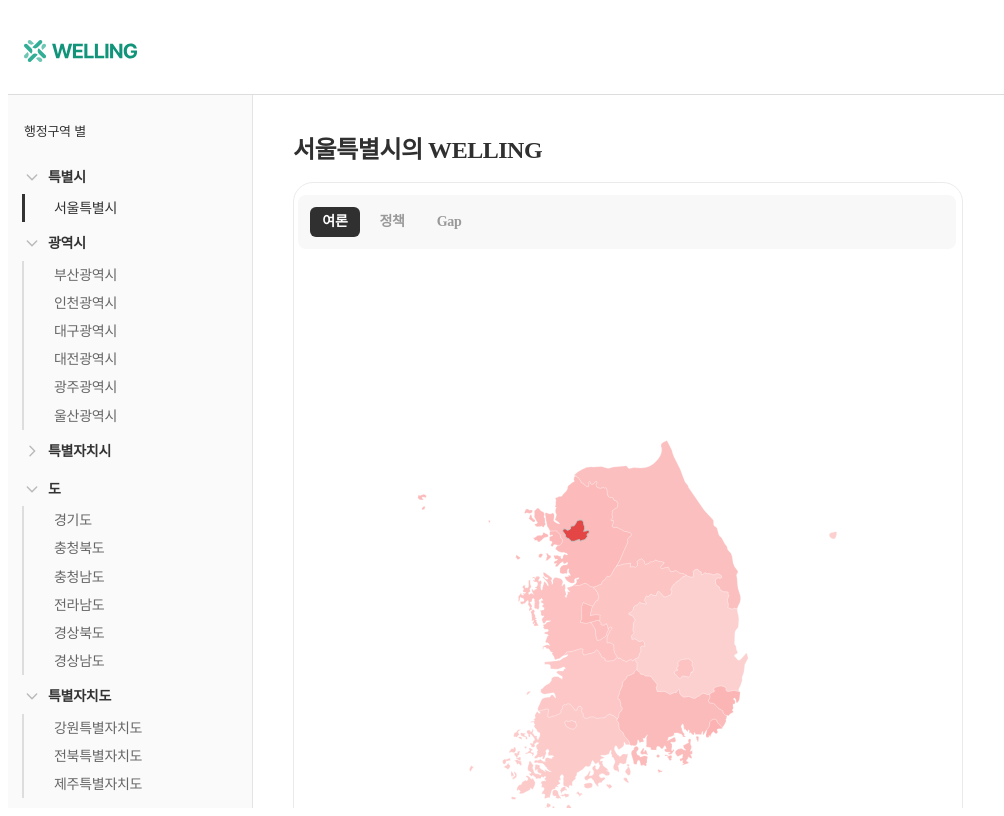
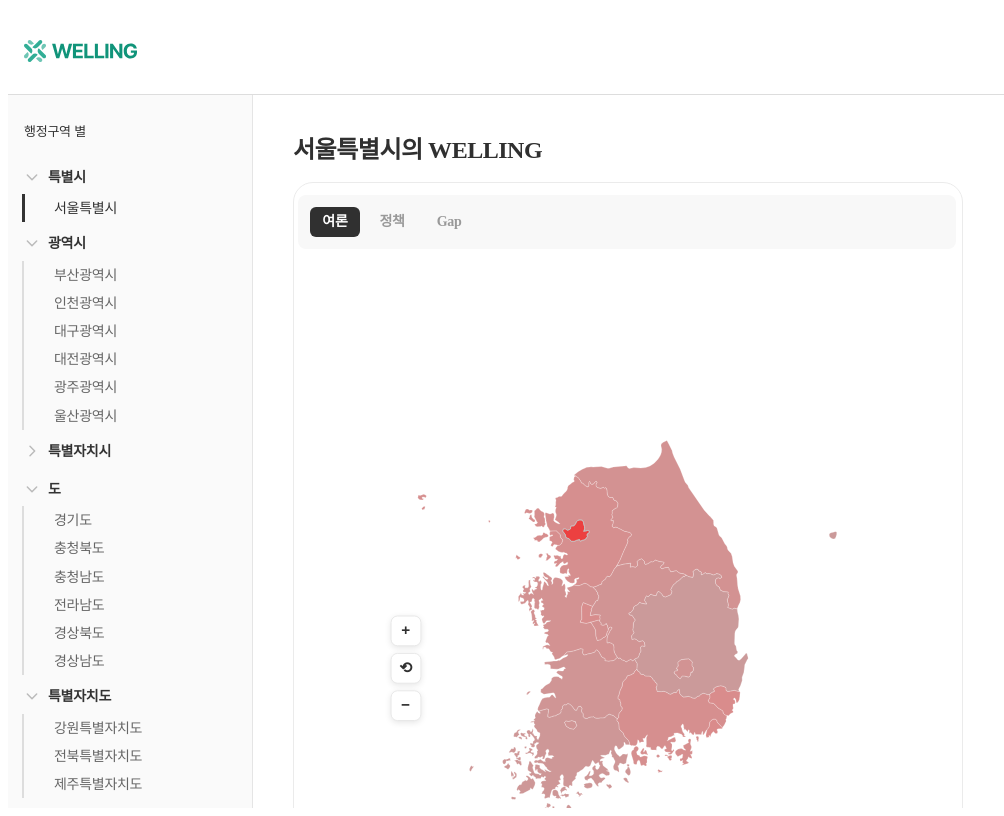
Before and after one commit to seojoon1/Welling, a React (Vite) app: page / in a window 1280 px wide. Shown: the whole page, without its empty margins (0-1004 px from the left). Built offline with nearby package versions, Linux system fonts and the light colour scheme; no server answers; a web font is replaced by a local one.

Commit message:
map zoom in/out

```diff
--- a/src/components/com/Org_AnalysisSpace/org_analysisSpace.jsx
+++ b/src/components/com/Org_AnalysisSpace/org_analysisSpace.jsx
@@ -109,20 +109,20 @@
                 </div>
 
                 {/* 상위 주제 */}
-                {diagnosisData.result?.top_topics && (
+                {/* {diagnosisData.result?.top_topics && (
                   <div className={styles.sectionConsulting}>
                     <h3 className={styles.sectionTitle}>상위 주제</h3>
                     <p className={styles.text}>{diagnosisData.result.top_topics}</p>
                   </div>
-                )}
+                )} */}
 
                 {/* 여론 활발도 */}
-                {diagnosisData.scarcity_level && (
+                {/* {diagnosisData.scarcity_level && (
                   <div className={styles.sectionConsulting}>
                     <h3 className={styles.sectionTitle}>여론 활발도</h3>
                     <p className={styles.text}>{diagnosisData.scarcity_level}</p>
                   </div>
-                )}
+                )} */}
 
                 {/* 문제 요약 */}
                 {diagnosisData.result?.problem_summary && (
@@ -133,21 +133,21 @@
                 )}
 
                 {/* 희소성 인사이트 */}
-                {diagnosisData.result?.scarcity_insight && (
+                {/* {diagnosisData.result?.scarcity_insight && (
                   <div className={styles.sectionConsulting}>
                     <h3 className={styles.sectionTitle}>여론 분석</h3>
                     <p className={styles.text}>{diagnosisData.result.scarcity_insight}</p>
                   </div>
-                )}
+                )} */}
 
                 {/* 데이터 출처 */}
-                {diagnosisData.record_count && (
+                {/* {diagnosisData.record_count && (
                   <div className={styles.infoBox}>
                     <p className={styles.infoFooter}>
                       분석 데이터: {diagnosisData.record_count}개 의견 기반
                     </p>
                   </div>
-                )}
+                )} */}
               </>
             ) : (
               <div className={styles.section}>
@@ -190,28 +190,17 @@
                     <h3 className={styles.sectionTitle}>참고 정책</h3>
                     <div className={styles.infoBox}>
                       <ul style={{ margin: 0, paddingLeft: '20px' }}>
-                        {ragData.result.reference_policies.map((policy, index) => (
-                          <li key={index} className={styles.text} style={{ marginBottom: '8px' }}>
-                            {policy}
-                          </li>
-                        ))}
+                        {ragData.result.reference_policies.map((policyName, index) => {
+                          const regionName = ragData.result.reference_regions?.[index] || '';
+                          // console.log(`[Policy ${index}] Name: "${policyName}", Region: "${regionName}"`);
+                          // console.log('Full ragData.result:', ragData.result);
+                          return (
+                            <li key={index} className={styles.text} style={{ marginBottom: '8px' }}>
+                              {policyName} ({regionName})
+                            </li>
+                          );
+                        })}
                       </ul>
-                    </div>
-                  </div>
-                )}
-
-                {/* 유사 지역 */}
-                {ragData.related_regions && ragData.related_regions.length > 0 && (
-                  <div className={styles.sectionConsulting}>
-                    <h3 className={styles.sectionTitle}>유사 지역</h3>
-                    <div className={styles.infoBox}>
-                      {ragData.related_regions.map((region, index) => (
-                        <div key={index} style={{ marginBottom: '4px' }}>
-                          <span className={styles.text}>
-                            {region.region_name} (유사도: {(region.similarity * 100).toFixed(1)}%)
-                          </span>
-                        </div>
-                      ))}
                     </div>
                   </div>
                 )}
--- a/src/components/com/Org_AnalysisSpace/org_analysisSpace.module.css
+++ b/src/components/com/Org_AnalysisSpace/org_analysisSpace.module.css
@@ -1,12 +1,12 @@
 /* 레이아웃 박스 */
 .layoutBox {
-  width: 824px;
+  width: 800px;
   max-width: 894px;
   height: 420px;
   flex-shrink: 0;
   border-radius: 20px;
   border: 1px solid var(--Neutral-Gray-700, #EBEBEB);
-  background: var(--Neutral-White, #FFF);
+  background: var(--Neutral-White, #fff);
   display: flex;
   flex-direction: column;
   padding: 24px;
--- a/src/components/com/Org_Map/org_map.jsx
+++ b/src/components/com/Org_Map/org_map.jsx
@@ -11,6 +11,10 @@
   const [loading, setLoading] = useState(true);
   const [error, setError] = useState(null);
   const [svgLoaded, setSvgLoaded] = useState(false);
+  const [zoom, setZoom] = useState(1); // 확대/축소 배율 (1 = 100%)
+  const [pan, setPan] = useState({ x: 0, y: 0 }); // 지도 이동 위치
+  const [isDragging, setIsDragging] = useState(false); // 드래그 상태
+  const [dragStart, setDragStart] = useState({ x: 0, y: 0 }); // 드래그 시작 위치
 
   /**
    * SVG ref 콜백 함수
@@ -186,36 +190,54 @@
   }, [activeTab]);
 
   /**
-   * Hex 색상을 RGB 배열로 변환
+   * Hex 색상을 HSL 배열로 변환
    * @param {string} hex - '#RRGGBB' 형식의 색상 코드
-   * @returns {number[]} [R, G, B] 배열 (0-255 범위)
+   * @returns {number[]} [H, S, L] 배열 (H: 0-360, S: 0-100, L: 0-100)
    */
-  const hexToRGB = useCallback((hex) => {
-    const r = parseInt(hex.slice(1, 3), 16);
-    const g = parseInt(hex.slice(3, 5), 16);
-    const b = parseInt(hex.slice(5, 7), 16);
-    return [r, g, b];
+  const hexToHSL = useCallback((hex) => {
+    const r = parseInt(hex.slice(1, 3), 16) / 255;
+    const g = parseInt(hex.slice(3, 5), 16) / 255;
+    const b = parseInt(hex.slice(5, 7), 16) / 255;
+
+    const max = Math.max(r, g, b);
+    const min = Math.min(r, g, b);
+    let h, s, l = (max + min) / 2;
+
+    if (max === min) {
+      h = s = 0; // 무채색
+    } else {
+      const d = max - min;
+      s = l > 0.5 ? d / (2 - max - min) : d / (max + min);
+      switch (max) {
+        case r: h = ((g - b) / d + (g < b ? 6 : 0)) / 6; break;
+        case g: h = ((b - r) / d + 2) / 6; break;
+        case b: h = ((r - g) / d + 4) / 6; break;
+        default: h = 0;
+      }
+    }
+
+    return [h * 360, s * 100, l * 100];
   }, []);
 
   /**
    * 지역 코드와 점수에 따른 색상 계산
-   * - 점수가 높을수록 진하게 (opacity 높음)
-   * - 점수가 낮을수록 연하게 (opacity 낮음)
-   * - 최소 투명도 20%로 제한하여 가시성 확보
+   * - 점수가 높을수록 채도가 높아져 진하게 표현 (saturation 높음)
+   * - 점수가 낮을수록 채도가 낮아져 연하게 표현 (saturation 낮음)
+   * - HSL 색상 모델을 사용하여 직관적인 색상 조절
    * @param {string} code - 지역 코드 (예: 'KR11')
-   * @returns {string} rgba 색상 문자열
+   * @returns {string} hsl 색상 문자열
    */
   const getRegionColor = useCallback((code) => {
     const score = regionData[code]?.[activeTab] || 0;
     const baseColor = getDotColor();
 
-    // 점수를 0~100 범위에서 0.2~1로 정규화
-    const opacity = Math.min(Math.max(score / 100, 0.2), 1);
+    const [h, , l] = hexToHSL(baseColor);
 
-    const [r, g, b] = hexToRGB(baseColor);
+    // 점수를 0~100 범위의 채도로 변환 (최소 10% 채도로 가시성 확보)
+    const saturation = Math.min(Math.max(score, 10), 100);
 
-    return `rgba(${r}, ${g}, ${b}, ${opacity})`;
-  }, [activeTab, regionData, getDotColor, hexToRGB]);
+    return `hsl(${h}, ${saturation}%, ${l}%)`;
+  }, [activeTab, regionData, getDotColor, hexToHSL]);
 
 
   /**
@@ -342,6 +364,86 @@
     });
   };
 
+  /**
+   * 마우스 휠 이벤트 핸들러
+   * - 마우스 휠로 지도 확대/축소
+   */
+  const handleWheel = useCallback((e) => {
+    e.preventDefault();
+    const delta = e.deltaY > 0 ? -0.1 : 0.1; // 휠 방향에 따라 확대/축소
+    setZoom((prevZoom) => {
+      const newZoom = prevZoom + delta;
+      return Math.min(Math.max(newZoom, 0.5), 3); // 50% ~ 300% 제한
+    });
+  }, []);
+
+  /**
+   * 확대 버튼 핸들러
+   */
+  const handleZoomIn = () => {
+    setZoom((prevZoom) => Math.min(prevZoom + 0.2, 3));
+  };
+
+  /**
+   * 축소 버튼 핸들러
+   */
+  const handleZoomOut = () => {
+    setZoom((prevZoom) => Math.max(prevZoom - 0.2, 0.5));
+  };
+
+  /**
+   * 리셋 버튼 핸들러
+   */
+  const handleZoomReset = () => {
+    setZoom(1);
+    setPan({ x: 0, y: 0 }); // 위치도 초기화
+  };
+
+  /**
+   * 마우스 다운 이벤트 - 드래그 시작
+   */
+  const handleMouseDown = (e) => {
+    // SVG path 클릭이 아닌 경우만 드래그 시작
+    if (e.target.tagName !== 'path') {
+      setIsDragging(true);
+      setDragStart({
+        x: e.clientX - pan.x,
+        y: e.clientY - pan.y,
+      });
+    }
+  };
+
+  /**
+   * 마우스 무브 이벤트 - 드래그 중
+   */
+  const handleMouseMoveForDrag = useCallback((e) => {
+    if (isDragging) {
+      setPan({
+        x: e.clientX - dragStart.x,
+        y: e.clientY - dragStart.y,
+      });
+    }
+  }, [isDragging, dragStart]);
+
+  /**
+   * 마우스 업 이벤트 - 드래그 종료
+   */
+  const handleMouseUp = () => {
+    setIsDragging(false);
+  };
+
+  // 전역 마우스 이벤트 리스너 등록
+  useEffect(() => {
+    if (isDragging) {
+      window.addEventListener('mousemove', handleMouseMoveForDrag);
+      window.addEventListener('mouseup', handleMouseUp);
+      return () => {
+        window.removeEventListener('mousemove', handleMouseMoveForDrag);
+        window.removeEventListener('mouseup', handleMouseUp);
+      };
+    }
+  }, [isDragging, handleMouseMoveForDrag]);
+
   if (loading) {
     return (
       <div className={styles.container}>
@@ -360,10 +462,34 @@
 
   return (
     <div className={styles.container}>
+      {/* 확대/축소 컨트롤 버튼 */}
+      <div className={styles.zoomControls}>
+        <button className={styles.zoomButton} onClick={handleZoomIn} title="확대">
+          +
+        </button>
+        <button className={styles.zoomButton} onClick={handleZoomReset} title="리셋">
+          ⟲
+        </button>
+        <button className={styles.zoomButton} onClick={handleZoomOut} title="축소">
+          −
+        </button>
+      </div>
+
       <div
         className={styles.mapWrapper}
         onMouseMove={handleRegionMouseMove}
         onMouseLeave={() => setHoveredRegion(null)}
+        onWheel={handleWheel}
+        onMouseDown={handleMouseDown}
+        style={{ cursor: isDragging ? 'grabbing' : 'grab' }}
+      >
+        <div
+          className={styles.mapContainer}
+          style={{
+            transform: `translate(${pan.x}px, ${pan.y}px) scale(${zoom})`,
+            transformOrigin: 'center center',
+            transition: isDragging ? 'none' : 'transform 0.2s ease-out',
+          }}
         >
           <FeatureMap
             ref={svgRef}
@@ -371,6 +497,8 @@
             onClick={handleRegionClick}
             onMouseOver={handleRegionMouseEnter}
           />
+        </div>
+
         {/* 툴팁 */}
         {hoveredRegion && regionNames[hoveredRegion] && (
           <div
--- a/src/components/com/Org_Map/org_map.module.css
+++ b/src/components/com/Org_Map/org_map.module.css
@@ -9,11 +9,58 @@
   font-family: 'Pretendard', -apple-system, BlinkMacSystemFont, 'Segoe UI', Roboto, sans-serif;
 }
 
+/* 확대/축소 컨트롤 버튼 */
+.zoomControls {
+  position: absolute;
+  top: 250px;
+  left: 10px;
+  display: flex;
+  flex-direction: column;
+  gap: 8px;
+  z-index: 1000;
+}
+
+.zoomButton {
+  width: 36px;
+  height: 36px;
+  background: white;
+  border: 1px solid #E5E5E5;
+  border-radius: 8px;
+  cursor: pointer;
+  display: flex;
+  align-items: center;
+  justify-content: center;
+  font-size: 18px;
+  font-weight: bold;
+  color: #303030;
+  box-shadow: 0 2px 8px rgba(0, 0, 0, 0.1);
+  transition: all 0.2s ease;
+}
+
+.zoomButton:hover {
+  background: #F5F5F5;
+  border-color: #D0D0D0;
+  transform: scale(1.05);
+}
+
+.zoomButton:active {
+  transform: scale(0.95);
+}
+
 .mapWrapper {
   position: relative;
   width: 580px;
   height: 620px;
   overflow: hidden;
+  user-select: none; /* 드래그 시 텍스트 선택 방지 */
+}
+
+.mapContainer {
+  width: 100%;
+  height: 100%;
+  display: flex;
+  justify-content: center;
+  align-items: center;
 }
 
 .svgContainer {
--- a/src/components/com/Org_TabBar/org_tabBar.module.css
+++ b/src/components/com/Org_TabBar/org_tabBar.module.css
@@ -13,7 +13,7 @@
 /* AI 분석 탭바 컨테이너 */
 .containerAI {
   display: flex;
-  width: 866px;
+  width: 789px;
   padding: 12px 0 12px 12px;
   align-items: center;
   gap: 4px;
```
Lines whose indentation alone changed are shown as unchanged.
